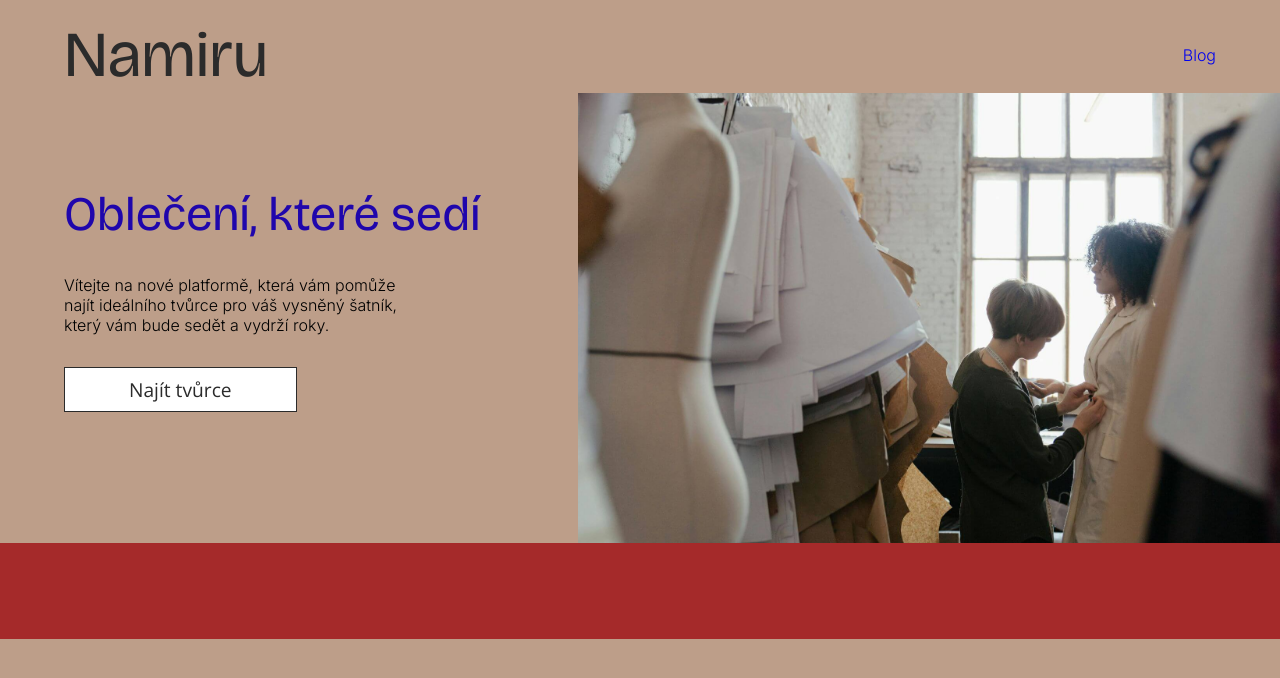
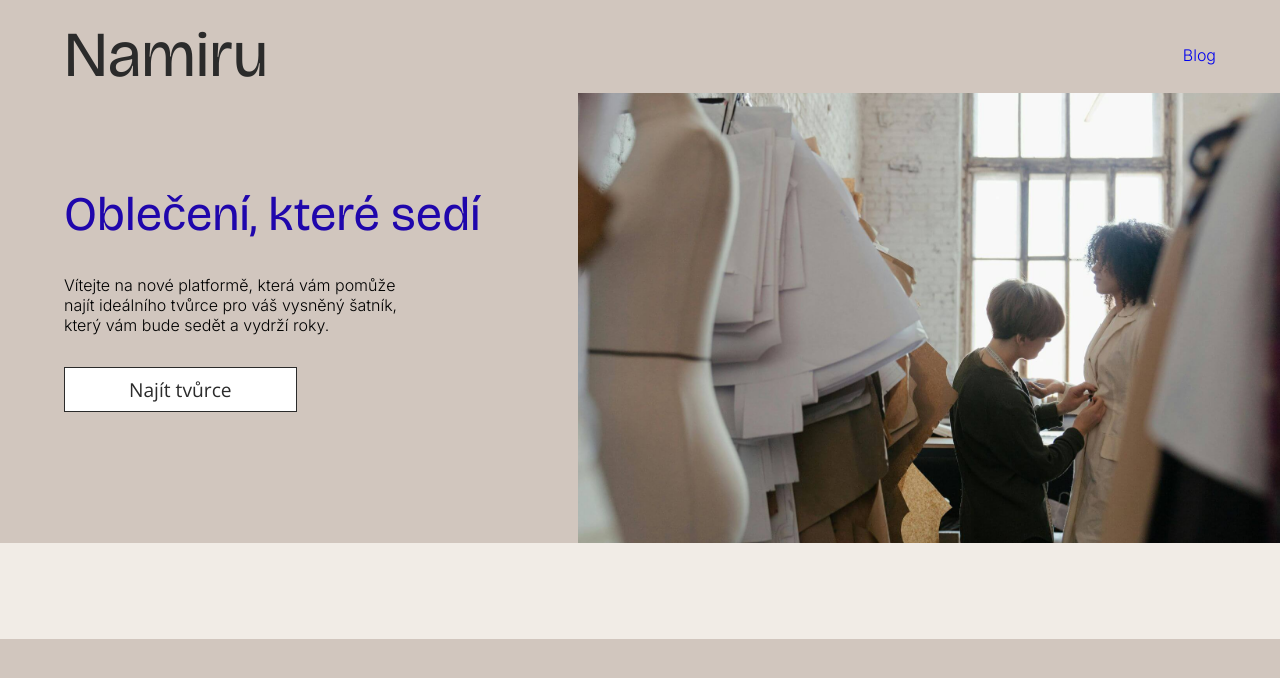
Before and after one commit to han-fris/namiru-app, a React (Vite) app: page / in a window 1280 px wide. Shown: the top 678 px of the page. Built offline with nearby package versions, Linux system fonts and the light colour scheme; no server answers.

Commit message:
Global css updated

```diff
--- a/src/global.css
+++ b/src/global.css
@@ -4,6 +4,7 @@
 :root {
   --background-primary: #C08E7B;
   --background-secondary: #CDD1D4;
+  --background-lighter: #F1ECE6;
   --button-white: white;
   --text: #2B2B2B;
   --text-navigation: #1F06AC;
@@ -13,6 +14,7 @@
   --darker: #545454;
   --dark: #2B2B2B;
   --primary: #1F06AC;
+
 
 }
 
@@ -61,7 +63,7 @@ html {
 }
 
 .container {
-  background-color: var(--light);
+  background-color: var(--lighter);
   height: 100%;
   min-height: 100vh;
   display: flex;
--- a/src/pages/HomePage/HomePage.css
+++ b/src/pages/HomePage/HomePage.css
@@ -1,12 +1,20 @@
 .banner-section {
-  background-color: brown;
+  background-color: var(--background-lighter);
   width: 100%;
   padding: 0;
+
+  .blog-banner-skeleton {
+    margin: 0;
+  }
 }
 
 
 @media (min-width: 800px) {
   .banner-section {
     padding: 3rem 0;
+
+    .blog-banner-skeleton {
+      margin: 3rem 0;
+    }
   }
 }
```
